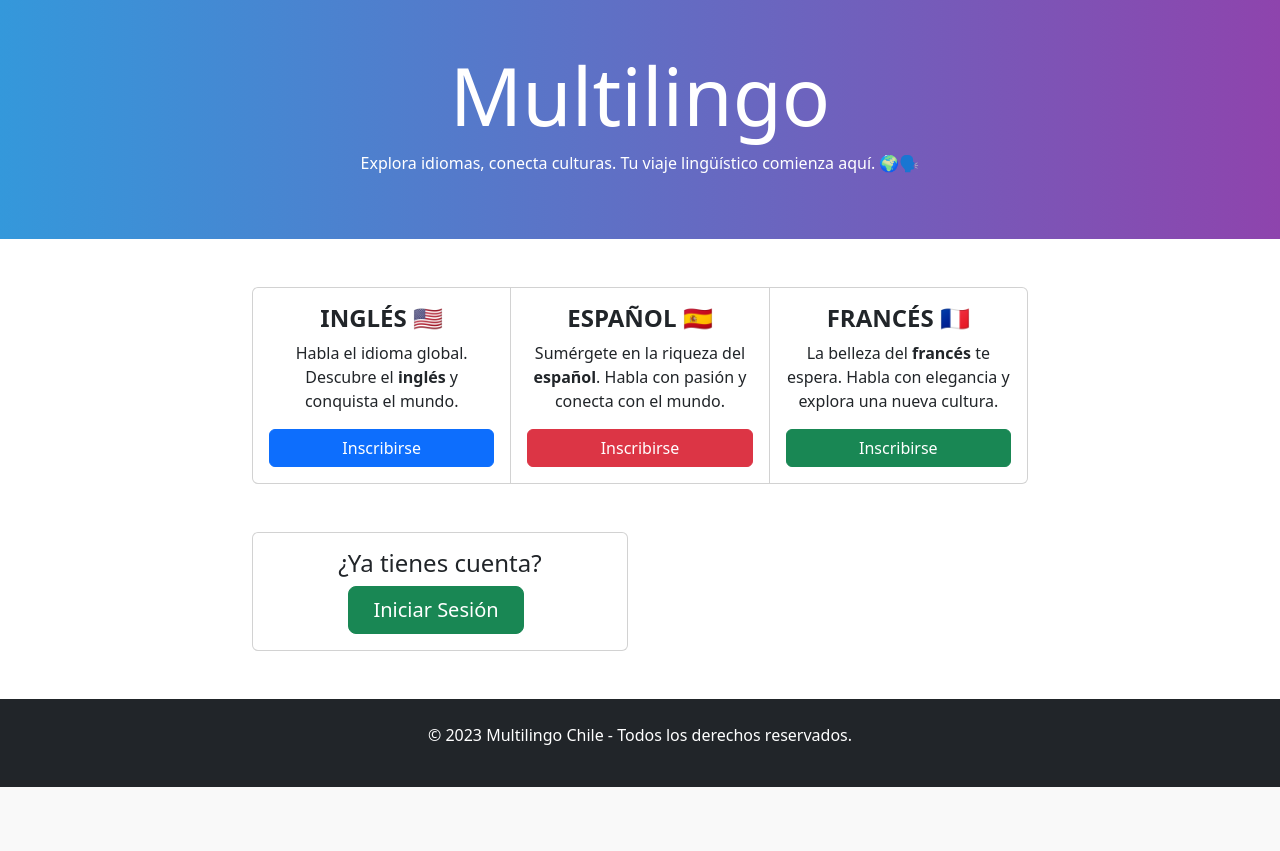
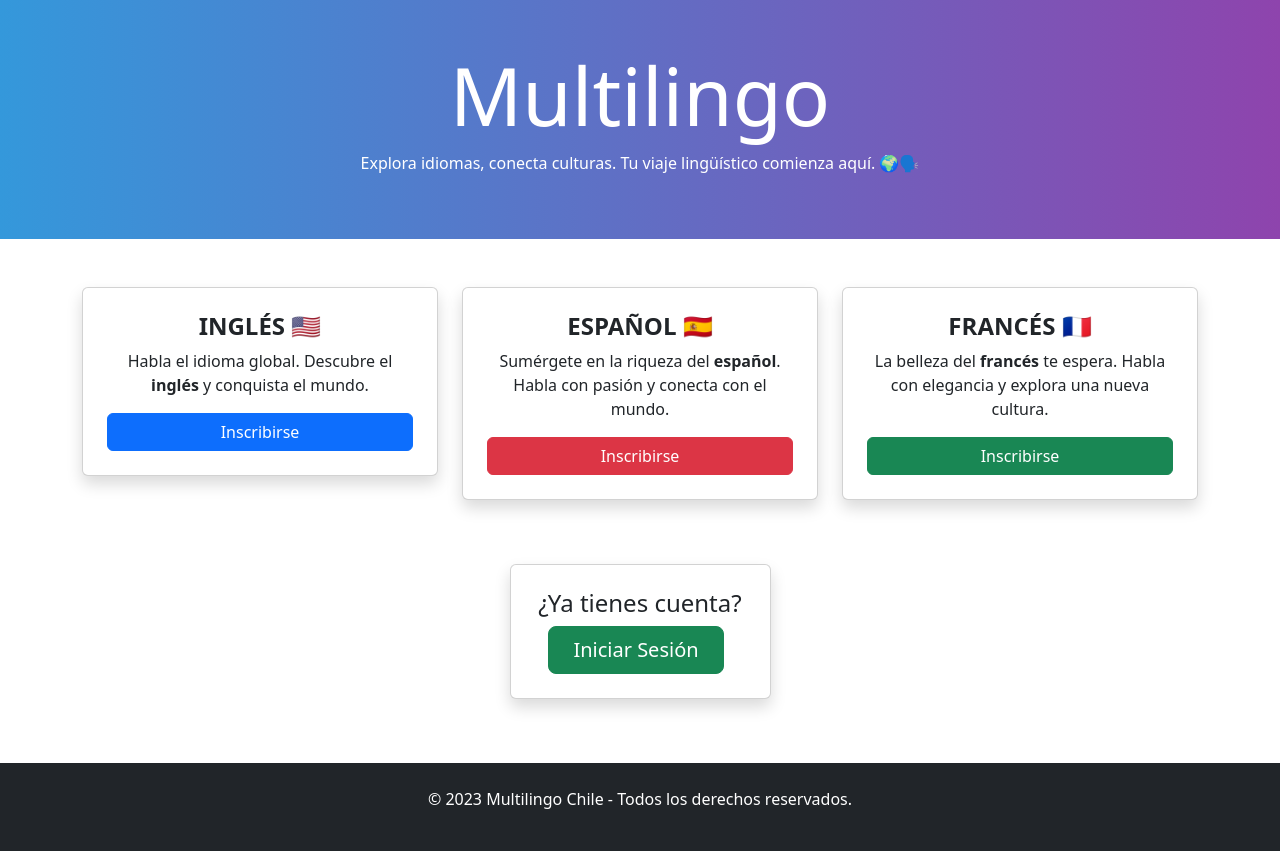
Before and after one commit to RobertFuel/proyecto_final, a Django app: page / in a window 1280 px wide. Shown: the part 57-908 px from the top of the page. Before the commit the page ends 844 px from the top, so only its background shows below. Run offline with Django 4.2, Linux system fonts and the light colour scheme; some libraries are stand-ins or nearby versions.

Commit message:
Update: cambios finales Html

```diff
--- a/tareas/templates/tareas/home.html
+++ b/tareas/templates/tareas/home.html
@@ -11,25 +11,31 @@
     </div>
 </main>
 
-<div class="container mt-5" style="max-width: 800px;">
-    <div class="card-group">
-        <div class="card">
+<section class="mt-5">
+    <div class="container mt-5">
+        <div class="row">
+            <div class="col-md-4 mb-3">
+                <div class="card p-2 rounded shadow">
                     <div class="card-body d-flex flex-column justify-content-center text-center">
                         <h5 class="card-title h4 fw-bolder">INGLÉS 🇺🇸</h5>
                         <p class="card-text">Habla el idioma global. Descubre el <strong>inglés</strong> y conquista el mundo.</p>
                         <a href="#" class="btn btn-primary" onclick="setLanguage('ingles')">Inscribirse</a>
                     </div>
                 </div>
+            </div>
 
-        <div class="card">
+            <div class="col-md-4 mb-3">
+                <div class="card p-2 rounded shadow">
                     <div class="card-body d-flex flex-column justify-content-center text-center">
                         <h5 class="card-title h4 fw-bolder">ESPAÑOL 🇪🇸</h5>
                         <p class="card-text">Sumérgete en la riqueza del <strong>español</strong>. Habla con pasión y conecta con el mundo.</p>
                         <a href="#" class="btn btn-danger" onclick="setLanguage('espanol')">Inscribirse</a>
                     </div>
                 </div>
+            </div>
 
-        <div class="card">
+            <div class="col-md-4 mb-3">
+                <div class="card p-2 rounded shadow">
                     <div class="card-body d-flex flex-column justify-content-center text-center">
                         <h5 class="card-title h4 fw-bolder">FRANCÉS 🇫🇷</h5>
                         <p class="card-text">La belleza del <strong>francés</strong> te espera. Habla con elegancia y explora una nueva cultura.</p>
@@ -38,6 +44,8 @@
                 </div>
             </div>
         </div>
+    </div>
+</section>
 
 <script>
 function setLanguage(language) {
@@ -50,10 +58,10 @@ function setLanguage(language) {
 </script>
 
 <section class="mt-5">
-    <div class="container mt-5" style="max-width: 800px;">
-        <div class="row">
-            <div class="col-md-6">
-                <div class="card">
+    <div class="container mt-5">
+        <div class="row justify-content-center"> <!-- Alineación horizontal -->
+            <div class="col-md-3 mb-3">
+                <div class="card p-2 rounded shadow">
                     <div class="card-body">
                         <h4 class="card-title text-center">¿Ya tienes cuenta?</h4>
                         <div class="d-grid gap-2 justify-content-center">
```
Also changed, not shown: usuarios/templates/usuarios/signin.html (+20 -4 lines), db.sqlite3. Lines whose indentation alone changed are shown as unchanged.
